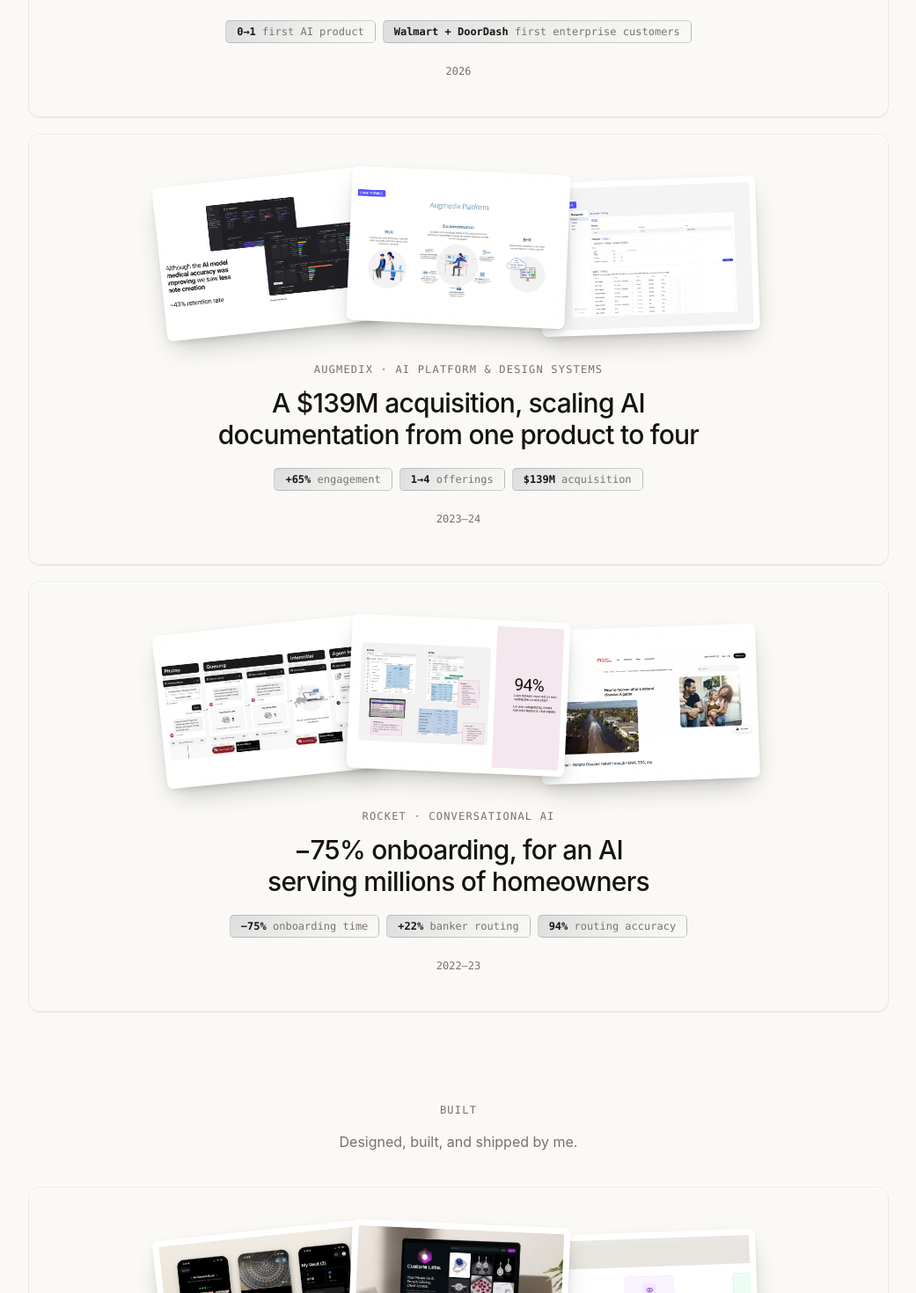
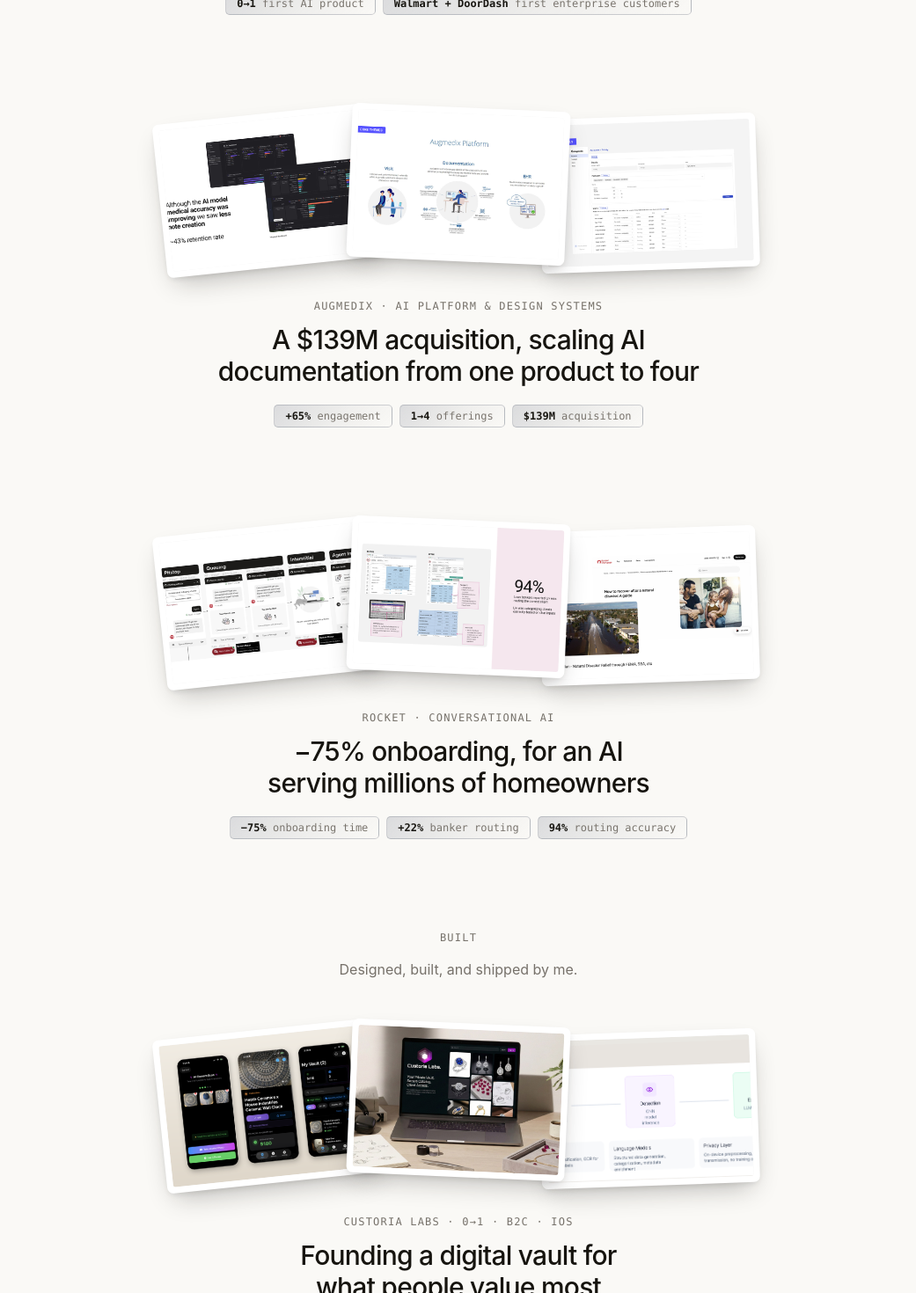
Before and after one commit to acaspx/portfolio-chops, a Next.js app: page / in a window 1280 px wide. Shown: the part 1020-2490 px from the top of the page at 88% size, without its empty margins (119-1160 px from the left). Built offline with nearby package versions, Linux system fonts and the light colour scheme.

Commit message:
Work cards: drop card background and year, carry rhythm with whitespace
Also fixes the avatar monogram fallback, which never rendered because the
404 settled before React hydrated and onError was never attached.

```diff
--- a/app/page.tsx
+++ b/app/page.tsx
@@ -28,7 +28,8 @@ export default function Home() {
               Curated work
             </h2>
           </Reveal>
-          <div className="mt-10 space-y-5">
+          {/* No card edges now, so the rhythm has to come from whitespace */}
+          <div className="mt-12 space-y-20 sm:mt-14 sm:space-y-28">
             {works.map((w, i) => (
               <WorkCard key={w.company} work={w} index={i} />
             ))}
--- a/components/SideProjects.tsx
+++ b/components/SideProjects.tsx
@@ -36,7 +36,7 @@ export default function SideProjects() {
           </div>
         </Reveal>
 
-        <div className="mt-10 space-y-6">
+        <div className="mt-12 space-y-20 sm:mt-14 sm:space-y-28">
           {/* Custoria - same case-study card as the work grid */}
           <WorkCard work={custoria} index={0} />
         </div>
--- a/components/WorkCard.tsx
+++ b/components/WorkCard.tsx
@@ -98,9 +98,7 @@ export default function WorkCard({ work, index }: { work: Work; index: number })
       whileHover={reduce ? undefined : "hover"}
       data-cursor={linked ? (work.locked ? "Password protected" : "View case") : undefined}
       data-locked={work.locked ? "true" : undefined}
-      className={`group relative rounded-2xl bg-paper/70 px-6 pb-9 pt-10 emboss emboss-hover sm:px-8 sm:pb-11 sm:pt-12 ${
-        work.comingSoon ? "opacity-60" : ""
-      }`}
+      className={`group relative px-2 sm:px-4 ${work.comingSoon ? "opacity-60" : ""}`}
     >
       {shots.length > 0 && (
         <div className="mb-9 flex items-center justify-center">
@@ -144,12 +142,11 @@ export default function WorkCard({ work, index }: { work: Work; index: number })
           </ul>
         )}
 
-        <div className="mt-6 flex items-center justify-center gap-4 font-mono text-xs text-muted">
-          <span>{work.year}</span>
-          {work.comingSoon && (
+        {work.comingSoon && (
+          <div className="mt-6 flex justify-center font-mono text-xs text-muted">
             <span className="rounded-full border border-line px-3 py-1">coming soon</span>
-          )}
-        </div>
+          </div>
+        )}
 
         {/* Centered with the rest of the column now that the card is symmetric.
             Sits above the stretched link so it stays independently clickable. */}
```
Also changed, not shown: 1 other file (tests, documents, lock files or other folders).
